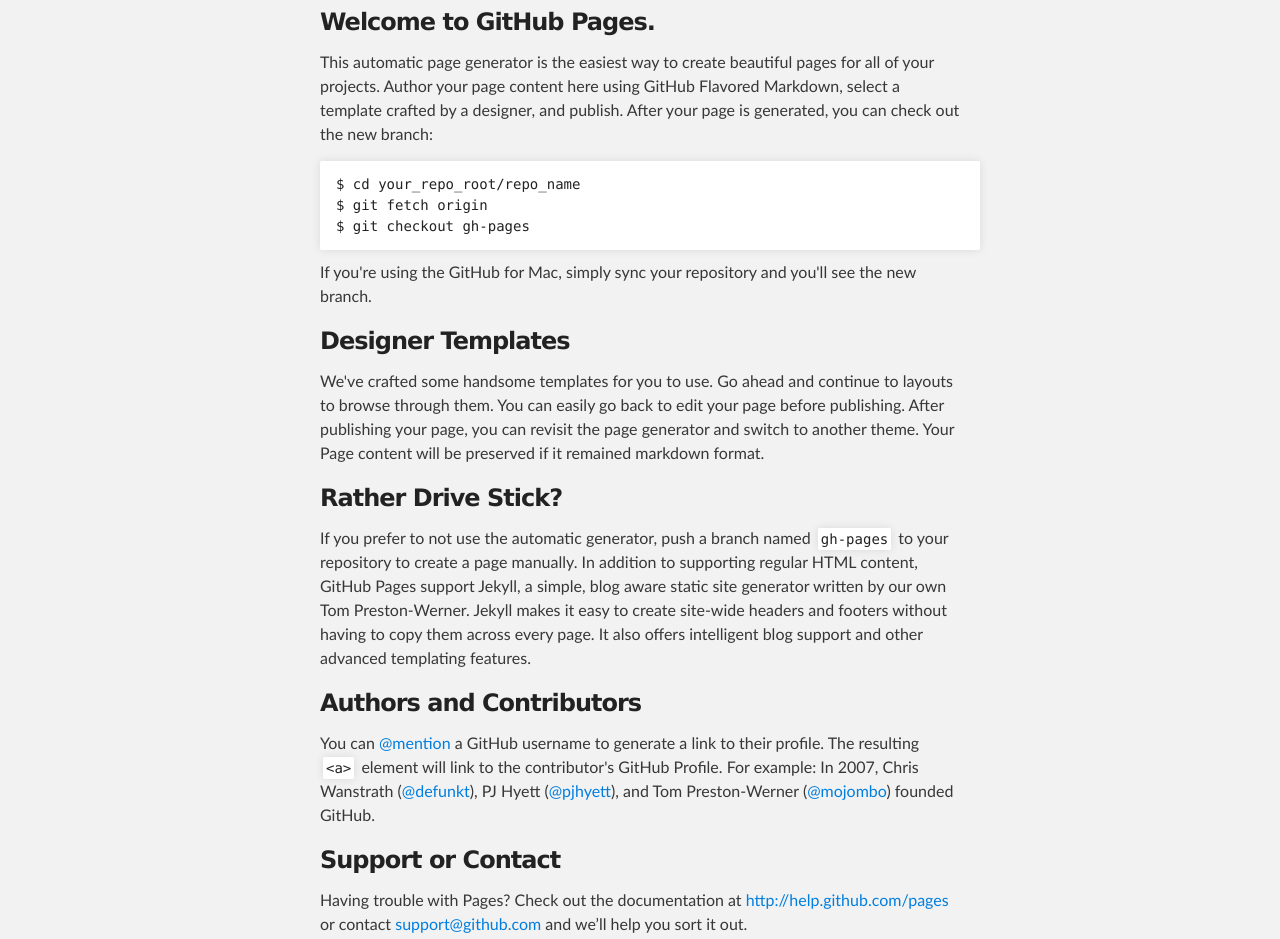
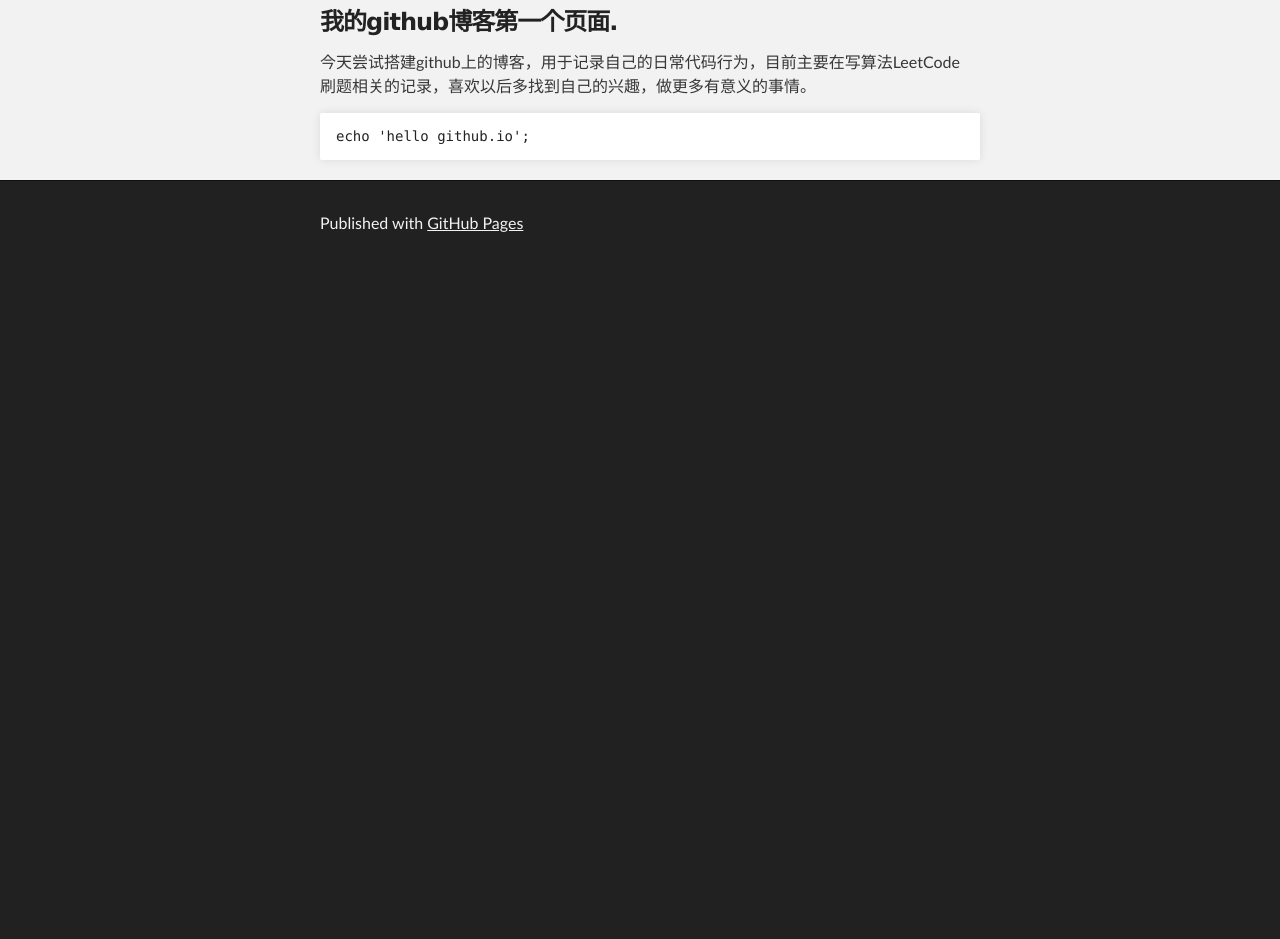
Before and after one commit to skyfirezju/skyfirezju.github.io, a plain HTML site: page index.html in a window 1280 px wide. Shown: the part 220-1159 px from the top of the page. After the commit the page ends 800 px from the top, so only its background shows below. Drawn offline with Linux system fonts and the light colour scheme.

Commit message:
Replace master branch with page content via GitHub

```diff
--- a/index.html
+++ b/index.html
@@ -28,36 +28,12 @@
     <div id="main_content_wrap" class="outer">
       <section id="main_content" class="inner">
         <h3>
-<a name="welcome-to-github-pages" class="anchor" href="#welcome-to-github-pages"><span class="octicon octicon-link"></span></a>Welcome to GitHub Pages.</h3>
+<a name="%E6%88%91%E7%9A%84github%E5%8D%9A%E5%AE%A2%E7%AC%AC%E4%B8%80%E4%B8%AA%E9%A1%B5%E9%9D%A2" class="anchor" href="#%E6%88%91%E7%9A%84github%E5%8D%9A%E5%AE%A2%E7%AC%AC%E4%B8%80%E4%B8%AA%E9%A1%B5%E9%9D%A2"><span class="octicon octicon-link"></span></a>我的github博客第一个页面.</h3>
 
-<p>This automatic page generator is the easiest way to create beautiful pages for all of your projects. Author your page content here using GitHub Flavored Markdown, select a template crafted by a designer, and publish. After your page is generated, you can check out the new branch:</p>
+<p>今天尝试搭建github上的博客，用于记录自己的日常代码行为，目前主要在写算法LeetCode刷题相关的记录，喜欢以后多找到自己的兴趣，做更多有意义的事情。</p>
 
-<pre><code>$ cd your_repo_root/repo_name
-$ git fetch origin
-$ git checkout gh-pages
+<pre><code>echo 'hello github.io';
 </code></pre>
-
-<p>If you're using the GitHub for Mac, simply sync your repository and you'll see the new branch.</p>
-
-<h3>
-<a name="designer-templates" class="anchor" href="#designer-templates"><span class="octicon octicon-link"></span></a>Designer Templates</h3>
-
-<p>We've crafted some handsome templates for you to use. Go ahead and continue to layouts to browse through them. You can easily go back to edit your page before publishing. After publishing your page, you can revisit the page generator and switch to another theme. Your Page content will be preserved if it remained markdown format.</p>
-
-<h3>
-<a name="rather-drive-stick" class="anchor" href="#rather-drive-stick"><span class="octicon octicon-link"></span></a>Rather Drive Stick?</h3>
-
-<p>If you prefer to not use the automatic generator, push a branch named <code>gh-pages</code> to your repository to create a page manually. In addition to supporting regular HTML content, GitHub Pages support Jekyll, a simple, blog aware static site generator written by our own Tom Preston-Werner. Jekyll makes it easy to create site-wide headers and footers without having to copy them across every page. It also offers intelligent blog support and other advanced templating features.</p>
-
-<h3>
-<a name="authors-and-contributors" class="anchor" href="#authors-and-contributors"><span class="octicon octicon-link"></span></a>Authors and Contributors</h3>
-
-<p>You can <a href="https://github.com/blog/821" class="user-mention">@mention</a> a GitHub username to generate a link to their profile. The resulting <code>&lt;a&gt;</code> element will link to the contributor's GitHub Profile. For example: In 2007, Chris Wanstrath (<a href="https://github.com/defunkt" class="user-mention">@defunkt</a>), PJ Hyett (<a href="https://github.com/pjhyett" class="user-mention">@pjhyett</a>), and Tom Preston-Werner (<a href="https://github.com/mojombo" class="user-mention">@mojombo</a>) founded GitHub.</p>
-
-<h3>
-<a name="support-or-contact" class="anchor" href="#support-or-contact"><span class="octicon octicon-link"></span></a>Support or Contact</h3>
-
-<p>Having trouble with Pages? Check out the documentation at <a href="http://help.github.com/pages">http://help.github.com/pages</a> or contact <a href="mailto:support@github.com">support@github.com</a> and we’ll help you sort it out.</p>
       </section>
     </div>
 
```
Also changed, not shown: params.json (+1 -1 lines).
